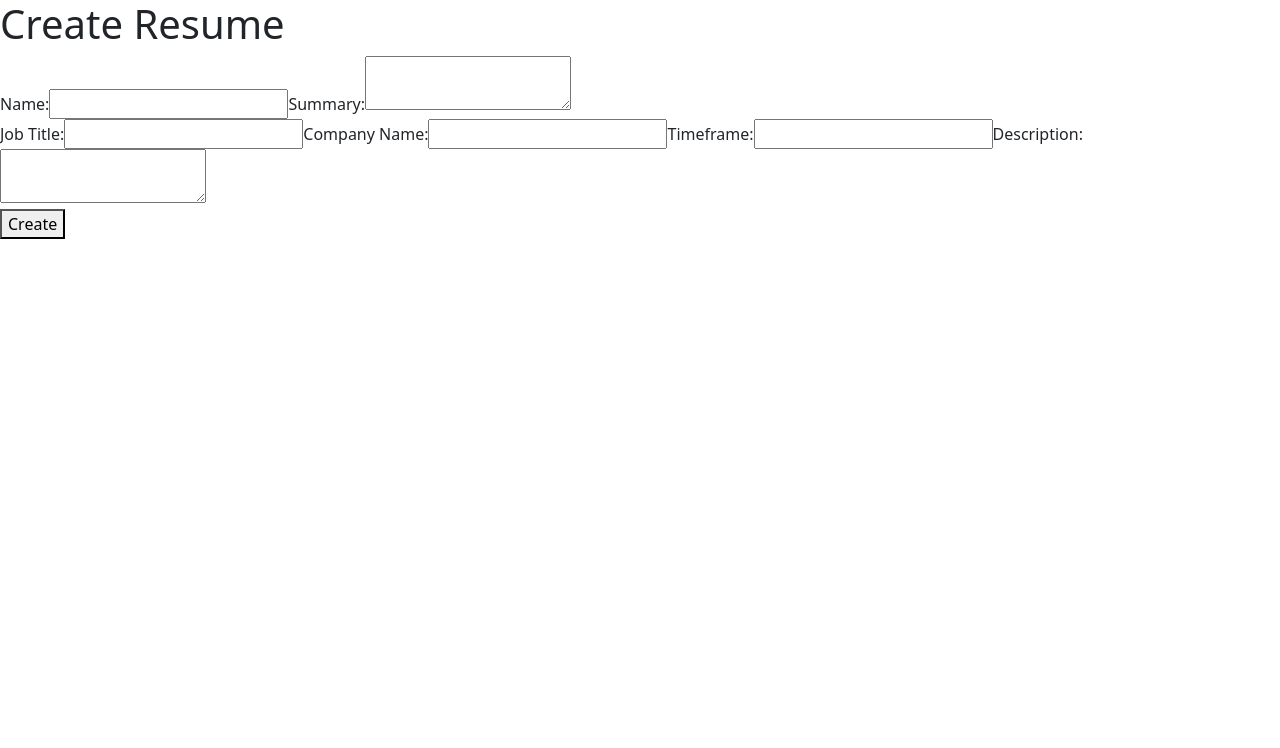
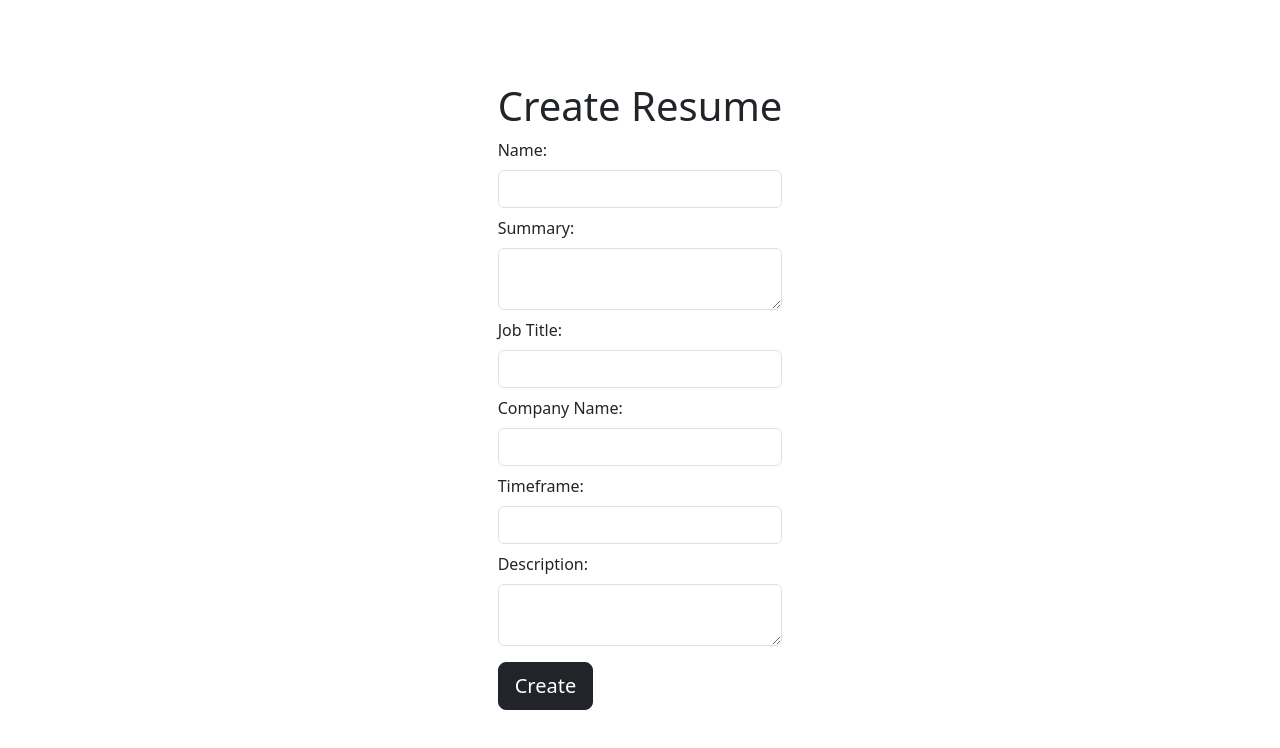
Before and after one commit to LouisLP/ResumeBuilder, a Vue app in the folder client/: page /resume/create in a window 1280 px wide. Shown: the top 748 px of the page. Built offline with nearby package versions, Linux system fonts and the light colour scheme.

Commit message:
Added Bootstrap classes

```diff
--- a/client/src/App.vue
+++ b/client/src/App.vue
@@ -1,5 +1,5 @@
 <template>
-  <div id="app">
+  <div id="app" class="d-flex justify-content-center align-items-center" style="min-height: 100vh;">
     <router-view/>
   </div>
 </template>
--- a/client/src/components/ResumeForm.vue
+++ b/client/src/components/ResumeForm.vue
@@ -1,38 +1,32 @@
 <template>
 	<div>
 		<h1>{{ id ? "Edit" : "Create" }} Resume</h1>
-		<form @submit.prevent="handleSubmit">
+		<form class="form-group" @submit.prevent="handleSubmit">
 			<label for="name">Name:</label>
-			<input id="name" v-model="resume.name" type="text" />
+			<input class="form-control my-2" id="name" v-model="resume.name" type="text" />
 
 			<label for="summary">Summary:</label>
-			<textarea id="summary" v-model="resume.summary"></textarea>
+			<textarea class="form-control my-2" id="summary" v-model="resume.summary"></textarea>
 
 			<div v-for="(exp, index) in resume.workExperience" :key="index">
+				<!-- TITLE -->
 				<label for="title">Job Title:</label>
-				<input id="title" v-model="exp.title" type="text" />
-				<!-- Error checking TITLE -->
-				<!-- <p
-					v-if="
-						errors.workExperience &&
-						errors.workExperience[index] &&
-						errors.workExperience[index].title
-					"
-				>
-					{{ errors.workExperience[index].title }}
-				</p> -->
+				<input class="form-control my-2" id="title" v-model="exp.title" type="text" />
 
+				<!-- COMPANY NAME -->
 				<label for="companyName">Company Name:</label>
-				<input id="companyName" v-model="exp.companyName" type="text" />
+				<input class="form-control my-2" id="companyName" v-model="exp.companyName" type="text" />
 
+				<!-- TIMEFRAME -->
 				<label for="timeframe">Timeframe:</label>
-				<input id="timeframe" v-model="exp.timeframe" type="text" />
+				<input class="form-control my-2" id="timeframe" v-model="exp.timeframe" type="text" />
 
+				<!-- DESCRIPTION -->
 				<label for="description">Description:</label>
-				<textarea id="description" v-model="exp.description"></textarea>
+				<textarea class="form-control my-2" id="description" v-model="exp.description"></textarea>
 			</div>
 
-			<button type="submit">{{ id ? "Update" : "Create" }}</button>
+			<button class="btn btn-dark btn-lg my-2" type="submit">{{ id ? "Update" : "Create" }}</button>
 		</form>
 	</div>
 </template>
--- a/client/src/components/ResumeList.vue
+++ b/client/src/components/ResumeList.vue
@@ -2,13 +2,15 @@
 	<div>
 		<h1>Resumes</h1>
 		<ul>
-			<li v-for="resume in resumes" :key="resume._id">
+			<li class="p-2 list-unstyled" v-for="resume in resumes" :key="resume._id">
 				{{ resume.name }}
-				<router-link :to="{ name: 'ViewResume', params: { id: resume._id } }">View</router-link>
-				<router-link :to="{ name: 'EditResume', params: { id: resume._id } }">Edit</router-link>
+				<router-link class="mx-3 btn btn-primary" :to="{ name: 'ViewResume', params: { id: resume._id } }"
+					>View</router-link
+				>
+				<router-link class="btn btn-secondary" :to="{ name: 'EditResume', params: { id: resume._id } }">Edit</router-link>
 			</li>
 		</ul>
-		<router-link to="/resume/create">Create New Resume</router-link>
+		<router-link class="btn btn-dark" to="/resume/create">Create New Resume</router-link>
 	</div>
 </template>
 
@@ -22,7 +24,7 @@ export default {
 		};
 	},
 	async created() {
-        // console.log('API URL:', process.env.VUE_APP_API_URL);
+		// console.log('API URL:', process.env.VUE_APP_API_URL);
 		try {
 			const response = await axios.get(`${process.env.VUE_APP_API_URL}/resumes`);
 			this.resumes = response.data;
```
